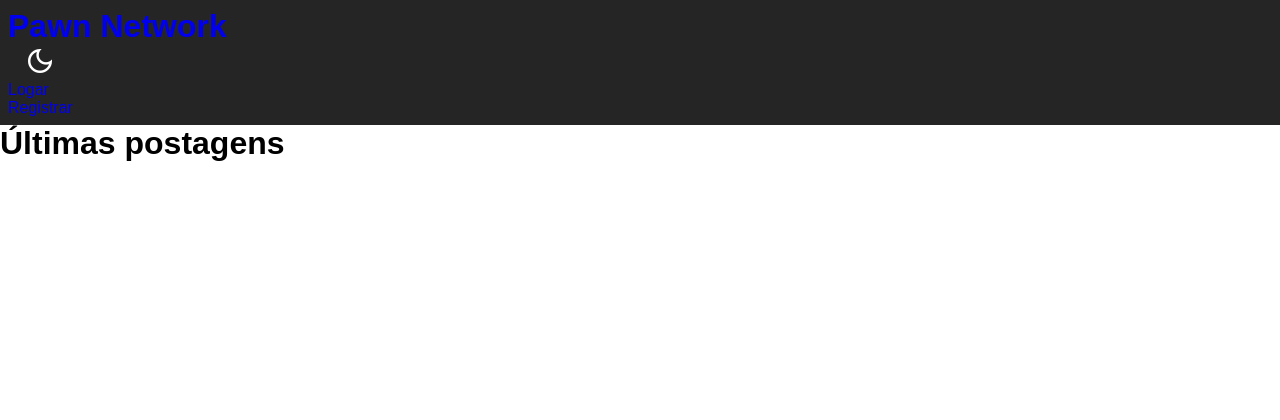
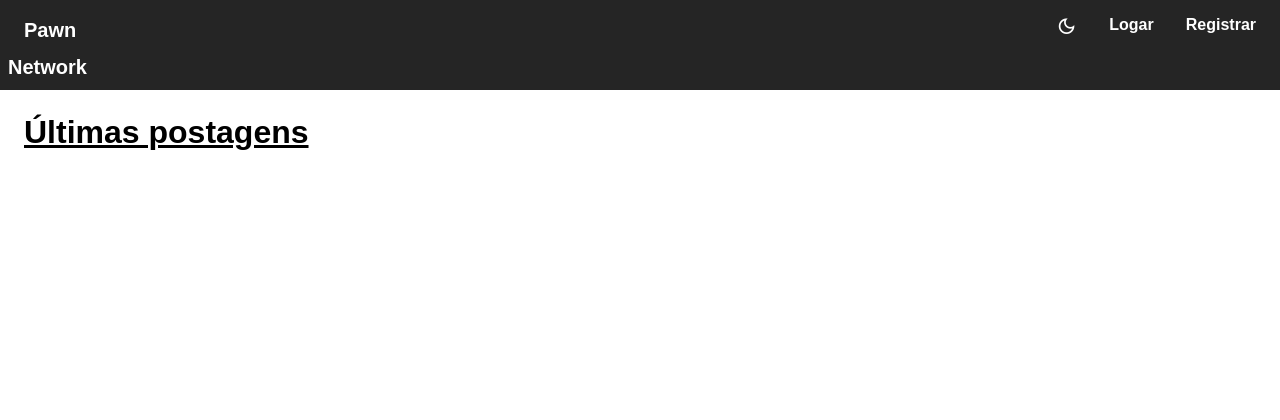
Before and after one commit to Louzindev/pawn-network, a Flask app: page / in a window 1280 px wide. Shown: the top 420 px of the page. Run offline with Flask 3, Linux system fonts and the light colour scheme.

Commit message:
style index update

```diff
--- a/app/static/css/style.css
+++ b/app/static/css/style.css
@@ -16,72 +16,12 @@ header {
 
 /*---------------------------------------------------*/
 
-.toggle-modenoturn {
-  padding-left: 2vh;
-}
-
-.toggle-modenoturn span{
-  font-size: 4vh;
-}
-
-.material-symbols-outlined {
-  color: #fff;
-}
-
-.container-main {
-  max-width: 60vh;
-  height: max-content;
-  margin: 0 auto;
-  margin-top: 15vh;
-  background-color: #fff;
-  border-radius: 2vh;
-  padding: 2vh;
-  box-shadow: 0 2px 5px rgba(0, 0, 0, 0.3);
-}
-
-.container-main h1 {
-  font-size: 3vh;
-  margin: 0;
-  padding: 0;
-  color: #333;
-  text-align: center;
-}
-
-.container p {
-  font-size: 18px;
-  color: #555;
-  padding-top: 10vh;
-  text-align: center;
-}
-
 a{
   text-decoration: none;
 }
 
-.button-indexpage {
-  text-align: center;
-  margin-top: 10vh;
-}
-
-.register-button,
-.login-button {
-  display: inline-block;
-  margin: 10px;
-  padding: 15px 30px;
-  background-color: #333;
+.material-symbols-outlined{
   color: #fff;
-  border-radius: 5px;
-  transition: background-color 0.2s;
-}
-
-.register-button a,
-.login-button a {
-  color: #fff;
-}
-
-.register-button:hover,
-.login-button:hover{
-  background-color: #555;
 }
 
 .material-symbols-outlined:hover{
@@ -104,7 +44,74 @@ a{
   padding: 0;
 }
 
+.container-index {
+  padding: 3vh;
+}
+
+.container-index h1{
+  text-decoration: underline;
+}
+
+.header-index {
+  display: flex;
+}
+
+.buttons-interaction-index {
+  display: flex;
+  margin-left: 75%;
+}
+
+.button-interaction-index {
+  display: flex;
+  margin-right: 2vh;
+}
+
+.login-button-index,
+.register-button-index{
+  margin-top: 1vh;
+  margin-left: 2vh;
+  font-size: 2vh;
+  border-radius: 1vh;
+  border: none;
+  cursor: pointer;
+}
+
+.login-button-index a,
+.register-button-index a{
+  font-weight: bold;
+  color: #fff;
+}
+
+.login-button-index a:hover,
+.register-button-index a:hover{
+  color: #8b8b8b;
+}
+
+.toggle-modenoturn{
+  margin-top: 1vh;
+  font-size: 2.5vh;
+}
+
+.toggle-modenoturn span{
+  font-size: 2.7vh;
+}
+
 /*---------------------------------------------------*/
+
+.header-login{
+  display: flex;
+}
+
+.toggle-modenoturn-login{
+  margin-top: 1vh;
+  display: flex;
+  margin-top: 1vh;
+  font-size: 2.5vh;
+}
+
+.toggle-modenoturn-login{
+  font-size: 2.7vh;
+}
 
 .container-login {
   max-width: 60vh;
@@ -247,6 +254,16 @@ a{
 
 /*---------------------------------------------------*/
 
+.logoname a{
+  color: #fff;
+  font-size: 2.5vh;
+  margin-left: 2vh;
+}
+
+.logoname a:hover{
+  color: #8b8b8b;
+}
+
 .container-dashboard {
   padding: 3vh;
 }
@@ -278,10 +295,6 @@ a{
 
 .post span a:hover{
   text-decoration: underline;
-}
-
-.header-dashboard {
-  display: flex;
 }
 
 .buttons-interaction-dashboard {
```
Also changed, not shown: app/templates/login.html (+7 -4 lines).
